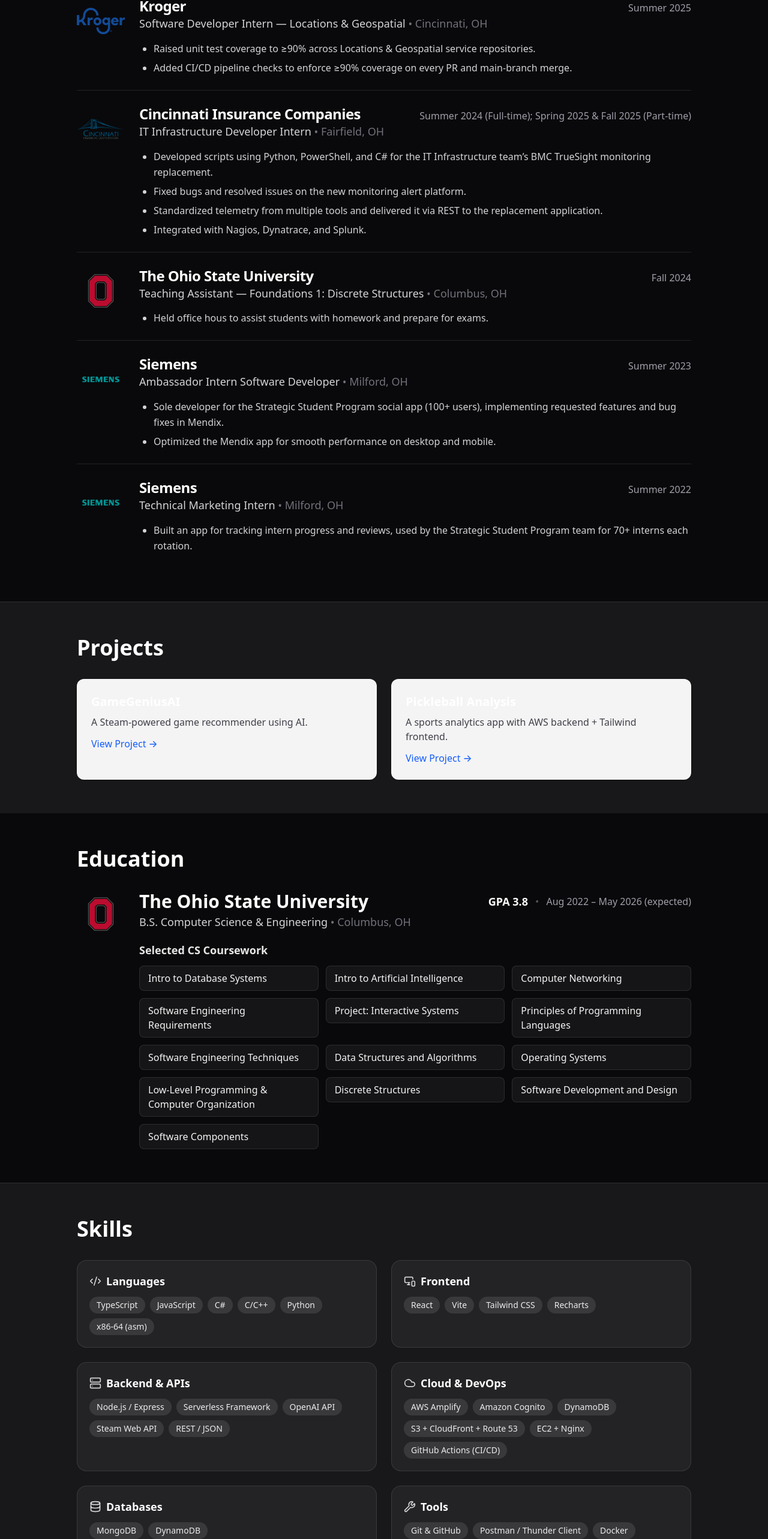
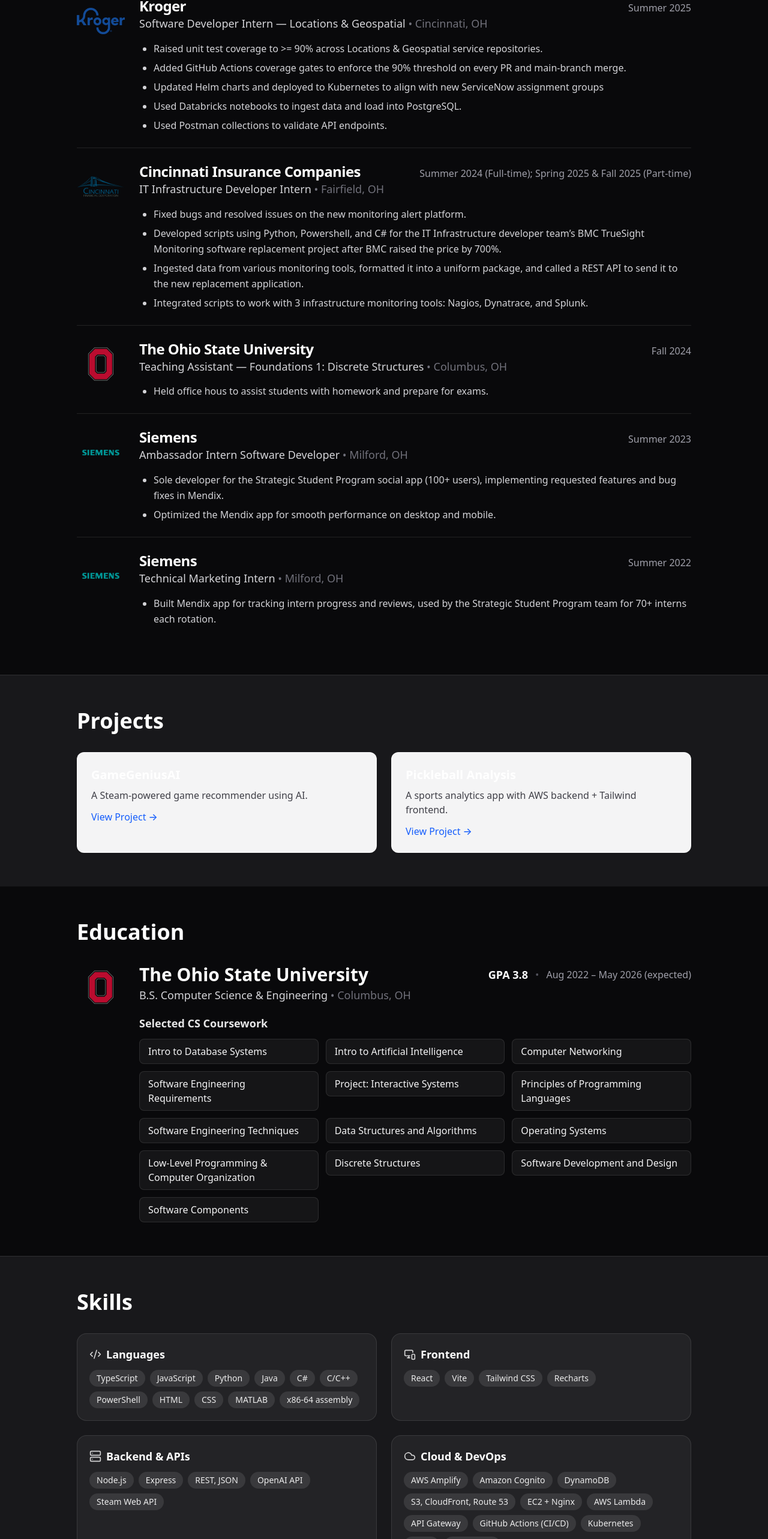
Before and after one commit to KyleWhite22/Portfolio, a React (Vite) app in the folder client/: page / in a window 1280 px wide. Shown: the part 1030-3596 px from the top of the page at 60% size. Built offline with nearby package versions, Linux system fonts and the light colour scheme.

Commit message:
polished work and skills

```diff
--- a/client/src/components/Skills.tsx
+++ b/client/src/components/Skills.tsx
@@ -27,13 +27,18 @@ const groups: SkillGroup[] = [
   {
     title: "Languages",
     icon: Code2,
-    items: [
+     items: [
       { name: "TypeScript" },
       { name: "JavaScript" },
-      { name: "C#" , hint: "MonoGame" },
+      { name: "Python" },
+      { name: "Java" },
+      { name: "C#" },
       { name: "C/C++" },
-      { name: "Python" },
-      { name: "x86-64 (asm)", hint: "Coursework + projects" },
+      { name: "PowerShell" },
+      { name: "HTML" },
+      { name: "CSS" },
+      { name: "MATLAB" },
+      { name: "x86-64 assembly" },
     ],
   },
   {
@@ -50,11 +55,11 @@ const groups: SkillGroup[] = [
     title: "Backend & APIs",
     icon: Server,
     items: [
-      { name: "Node.js / Express" },
-      { name: "Serverless Framework" },
+      { name: "Node.js" },
+      { name: "Express" },
+      { name: "REST, JSON" },
       { name: "OpenAI API" },
       { name: "Steam Web API" },
-      { name: "REST / JSON" },
     ],
   },
   {
@@ -64,44 +69,31 @@ const groups: SkillGroup[] = [
       { name: "AWS Amplify" },
       { name: "Amazon Cognito" },
       { name: "DynamoDB" },
-      { name: "S3 + CloudFront + Route 53", hint: "Hosting + CDN + DNS" },
+      { name: "S3, CloudFront, Route 53", hint: "Hosting + CDN + DNS" },
       { name: "EC2 + Nginx" },
+      { name: "AWS Lambda" },
+      { name: "API Gateway" },
       { name: "GitHub Actions (CI/CD)" },
+            { name: "Kubernetes" },
+      { name: "Helm" },
+
+      { name: "Databricks" },
     ],
   },
   {
     title: "Databases",
     icon: Database,
-    items: [{ name: "MongoDB" }, { name: "DynamoDB" }],
+    items: [{name : "SQL (PostgreSQL)"}, { name: "MongoDB" }, { name: "DynamoDB" }],
   },
   {
     title: "Tools",
     icon: Wrench,
     items: [
       { name: "Git & GitHub" },
-      { name: "Postman / Thunder Client" },
-      { name: "Docker", hint: "Basic usage" },
+      { name: "Postman" },
+      { name: "Docker" },
       { name: "VS Code / Visual Studio" },
-    ],
-  },
-  {
-    title: "Game Dev",
-    icon: Gamepad2,
-    items: [
-      { name: "MonoGame (C#)" },
-      { name: "GameMaker" },
-      { name: "Sprite/Pixel Art" },
-      { name: "State Machines & AI" },
-    ],
-  },
-  {
-    title: "Systems / Architecture",
-    icon: Cpu,
-    items: [
-      { name: "Software Design (SE)", hint: "State pattern, factories" },
-      { name: "Auth & Sessions", hint: "Cognito, tokens" },
-      { name: "Caching & CDNs" },
-      { name: "Observability (basic)" },
+      { name: "Linux & Bash" },
     ],
   },
 ];
--- a/client/src/components/Work.tsx
+++ b/client/src/components/Work.tsx
@@ -23,9 +23,12 @@ const work: WorkItem[] = [
     dates: "Summer 2025",
     location: "Cincinnati, OH",
     bullets: [
-      "Raised unit test coverage to ≥90% across Locations & Geospatial service repositories.",
-      "Added CI/CD pipeline checks to enforce ≥90% coverage on every PR and main-branch merge.",
-    ],
+  "Raised unit test coverage to >= 90% across Locations & Geospatial service repositories.",
+  "Added GitHub Actions coverage gates to enforce the 90% threshold on every PR and main-branch merge.",
+  "Updated Helm charts and deployed to Kubernetes to align with new ServiceNow assignment groups",
+  "Used Databricks notebooks to ingest data and load into PostgreSQL.",
+  "Used Postman collections to validate API endpoints."
+],
     logoSrc: krogerLogo,
     logoAlt: "Kroger logo",
     link: "https://www.thekrogerco.com/",
@@ -36,10 +39,10 @@ const work: WorkItem[] = [
     dates: "Summer 2024 (Full-time); Spring 2025 & Fall 2025 (Part-time)",
     location: "Fairfield, OH",
     bullets: [
-      "Developed scripts using Python, PowerShell, and C# for the IT Infrastructure team’s BMC TrueSight monitoring replacement.",
       "Fixed bugs and resolved issues on the new monitoring alert platform.",
-      "Standardized telemetry from multiple tools and delivered it via REST to the replacement application.",
-      "Integrated with Nagios, Dynatrace, and Splunk.",
+      "Developed scripts using Python, Powershell, and C\# for the IT Infrastructure developer team’s BMC TrueSight Monitoring software replacement project after BMC raised the price by 700\%.",
+      "Ingested data from various monitoring tools, formatted it into a uniform package, and called a REST API to send it to the new replacement application.",
+      "Integrated scripts to work with 3 infrastructure monitoring tools: Nagios, Dynatrace, and Splunk.",
     ],
     logoSrc: cincinnatiLogo,
     logoAlt: "Cincinnati Insurance Companies logo",
@@ -77,7 +80,7 @@ const work: WorkItem[] = [
     dates: "Summer 2022",
     location: "Milford, OH",
     bullets: [
-      "Built an app for tracking intern progress and reviews, used by the Strategic Student Program team for 70+ interns each rotation.",
+      "Built Mendix app for tracking intern progress and reviews, used by the Strategic Student Program team for 70+ interns each rotation.",
     ],
     logoSrc: siemensLogo,
     logoAlt: "Siemens logo",
```
